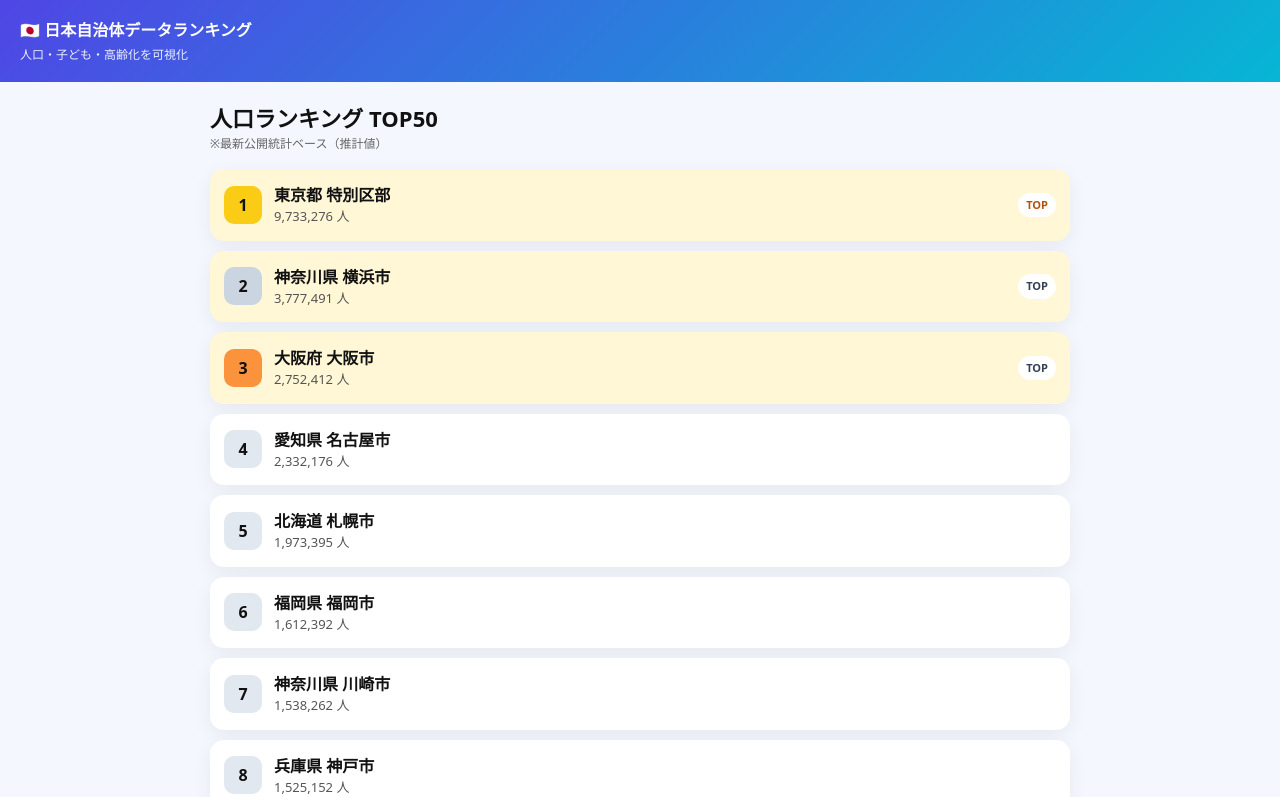
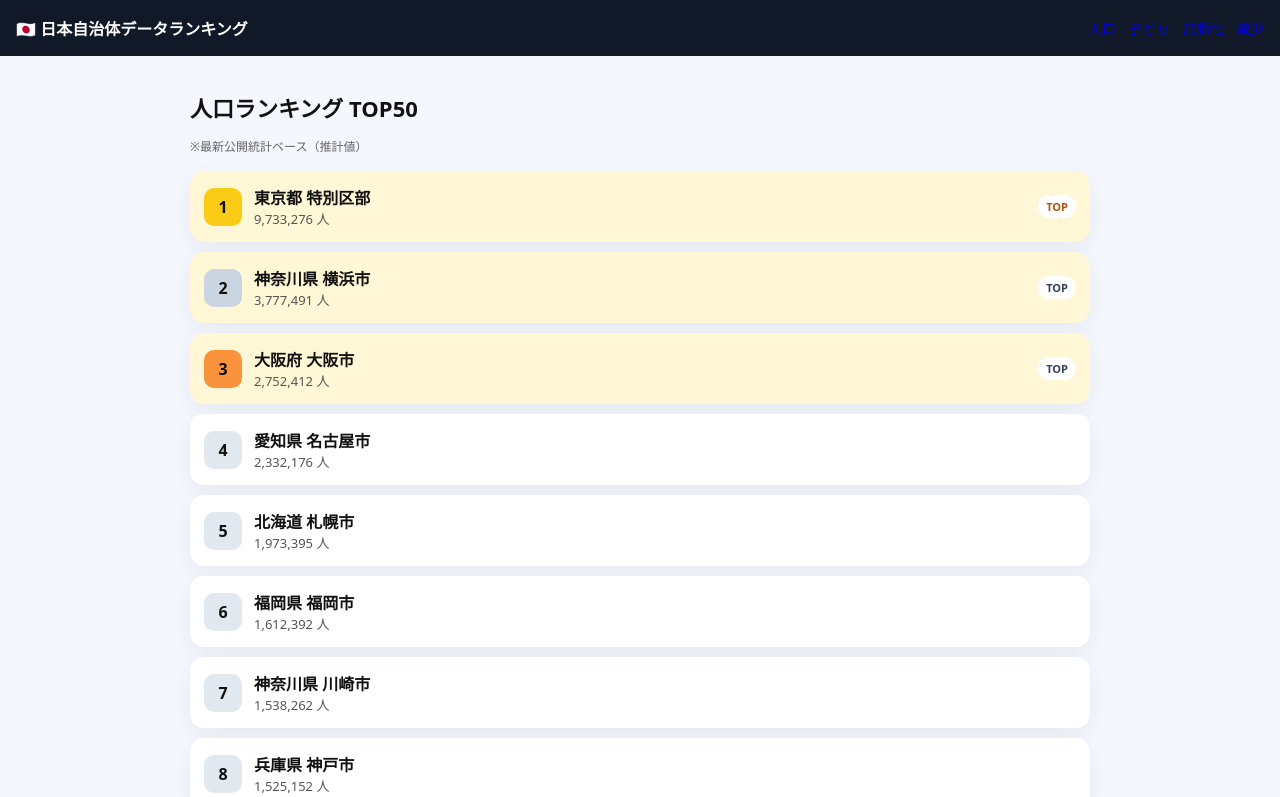
Before and after one commit to OW-beep/japan-data-site, a Next.js app: page /ranking/population in a window 1280 px wide. Shown: the top 797 px of the page. Built offline with nearby package versions, Linux system fonts and the light colour scheme.

Commit message:
update site

```diff
--- a/app/layout.tsx
+++ b/app/layout.tsx
@@ -1,4 +1,5 @@
-import "./globals.css";
+import Header from "@/components/Header";
+import Footer from "@/components/Footer";
 
 export default function RootLayout({
   children,
@@ -8,21 +9,11 @@
   return (
     <html lang="ja">
       <body style={body}>
-        <header style={header}>
-          <div style={{ fontWeight: 900 }}>
-            🇯🇵 日本自治体データランキング
-          </div>
-          <div style={sub}>
-            人口・子ども・高齢化を可視化
-          </div>
-        </header>
+        <Header />
 
         <main style={main}>{children}</main>
 
-        <footer style={footer}>
-          <a href="/privacy">プライバシー</a> ｜
-          <a href="/contact">お問い合わせ</a>
-        </footer>
+        <Footer />
       </body>
     </html>
   );
@@ -35,27 +26,8 @@
   color: "#111",
 };
 
-const header: React.CSSProperties = {
-  padding: "18px 20px",
-  background: "linear-gradient(135deg,#4f46e5,#06b6d4)",
-  color: "white",
-};
-
-const sub: React.CSSProperties = {
-  fontSize: 12,
-  opacity: 0.9,
-  marginTop: 4,
-};
-
 const main: React.CSSProperties = {
   maxWidth: 900,
   margin: "0 auto",
   padding: 20,
 };
-
-const footer: React.CSSProperties = {
-  textAlign: "center",
-  fontSize: 12,
-  padding: 30,
-  color: "#666",
-};
--- a/components/Footer.tsx
+++ b/components/Footer.tsx
@@ -6,11 +6,12 @@
       <div style={links}>
         <Link href="/privacy">プライバシーポリシー</Link>
         <Link href="/contact">お問い合わせ</Link>
-        <Link href="/sitemap">サイトマップ</Link>
+        <Link href="/sitemap.xml">サイトマップ</Link>
       </div>
 
       <p style={note}>
-        ※本サイトはe-Statデータを利用しています（公的統計）
+        ※本サイトはe-Stat（政府統計）などの公開データをもとに作成しています。<br />
+        数値は最新公開データに基づく参考値です。
       </p>
     </footer>
   );
@@ -18,9 +19,10 @@
 
 const wrap: React.CSSProperties = {
   marginTop: 40,
-  padding: 20,
-  borderTop: "1px solid #ddd",
+  padding: 24,
+  borderTop: "1px solid #e5e7eb",
   textAlign: "center",
+  background: "#fafafa",
 };
 
 const links: React.CSSProperties = {
@@ -28,10 +30,12 @@
   justifyContent: "center",
   gap: 16,
   fontSize: 14,
+  flexWrap: "wrap",
+  marginBottom: 10,
 };
 
 const note: React.CSSProperties = {
   fontSize: 12,
   color: "#666",
-  marginTop: 10,
+  lineHeight: 1.6,
 };
```
